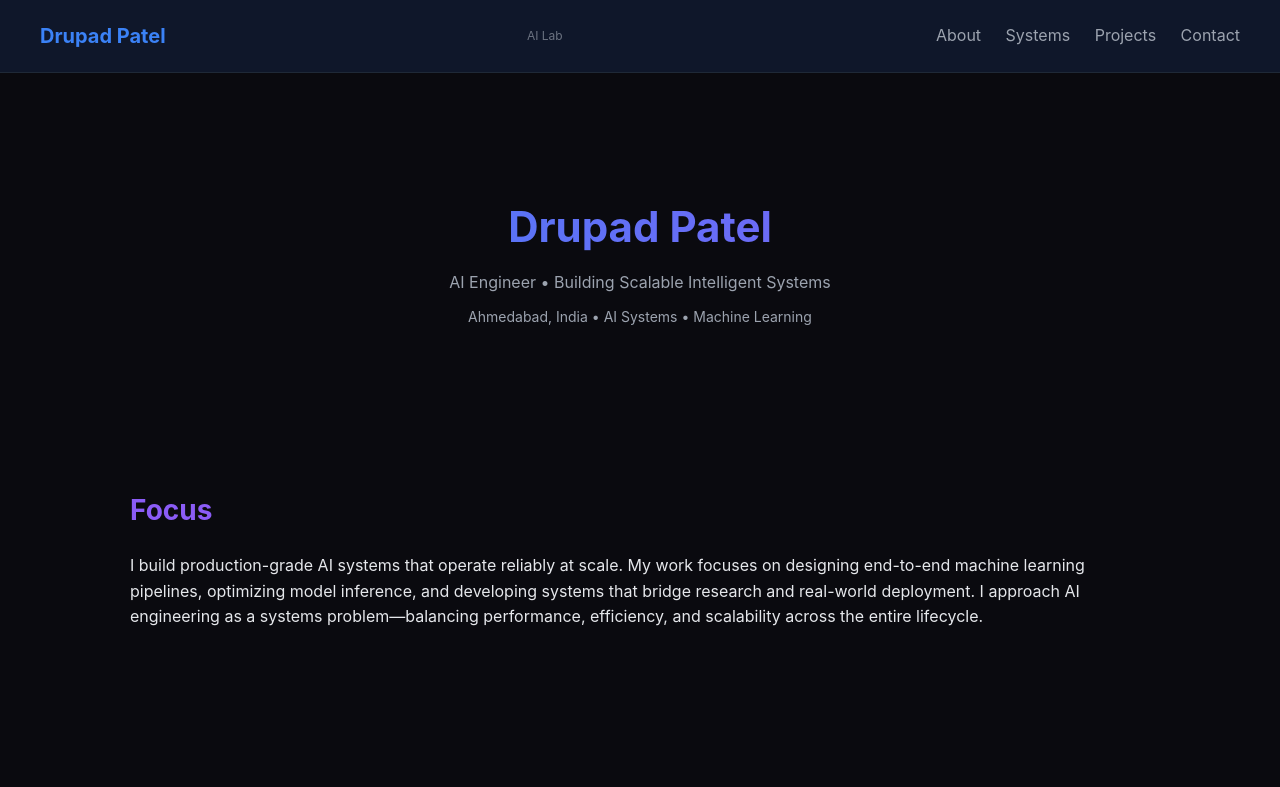
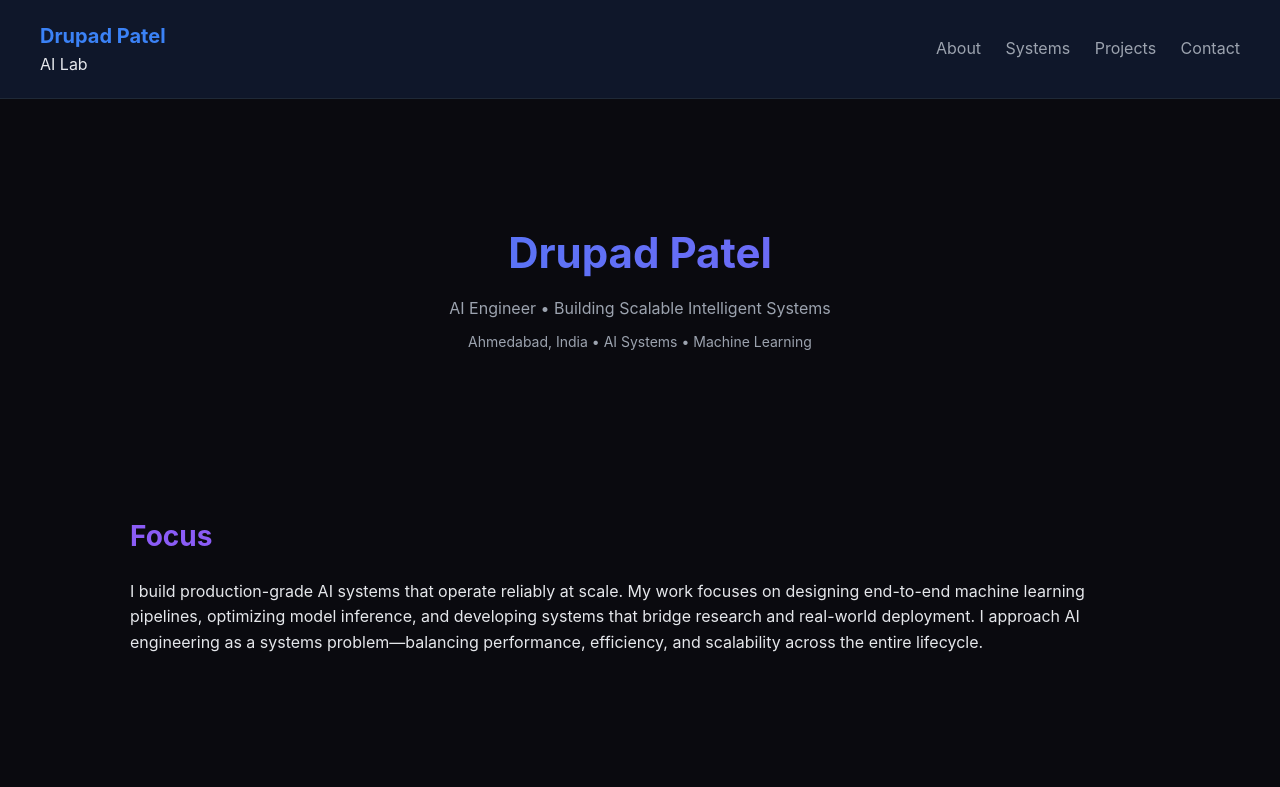
Before and after one commit to PATEL-DRUPAD/drupad-ai-lab, a plain HTML site: page index.html in a window 1280 px wide. Shown: the top 787 px of the page. Drawn offline with nearby package versions, Linux system fonts and the light colour scheme.

Commit message:
Refactor navbar to group brand elements
Updated navbar structure to include a div for branding.

```diff
--- a/index.html
+++ b/index.html
@@ -13,8 +13,10 @@
 
   <!-- Navbar -->
   <header class="navbar">
-    <h1>Drupad Patel</h1>
-    <span class="sub-brand">AI Lab</span>
+    <div class="brand">
+      <h1>Drupad Patel</h1>
+      <span>AI Lab</span>
+    </div>
     <nav>
       <a href="#about">About</a>
       <a href="#systems">Systems</a>
```
